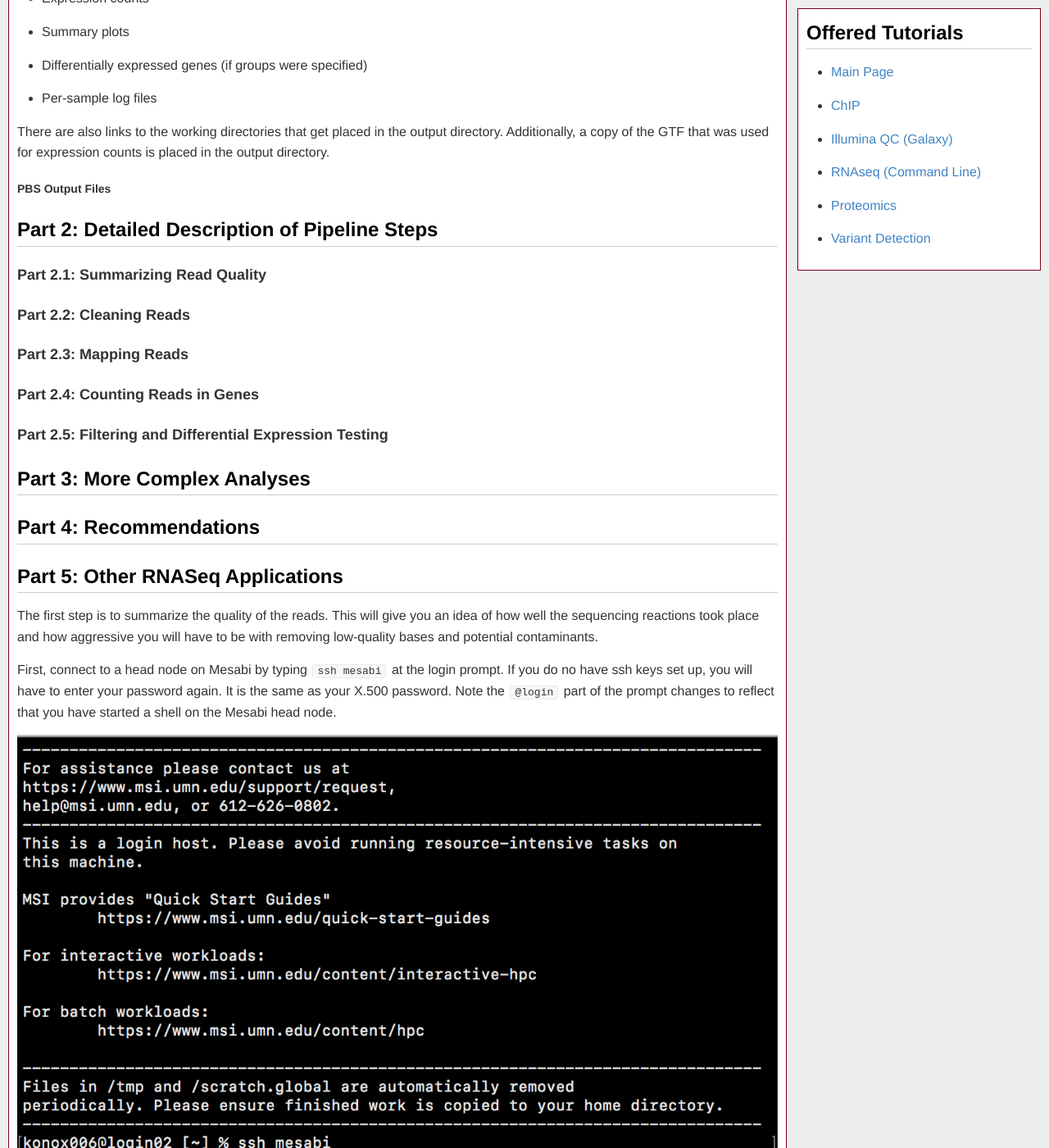
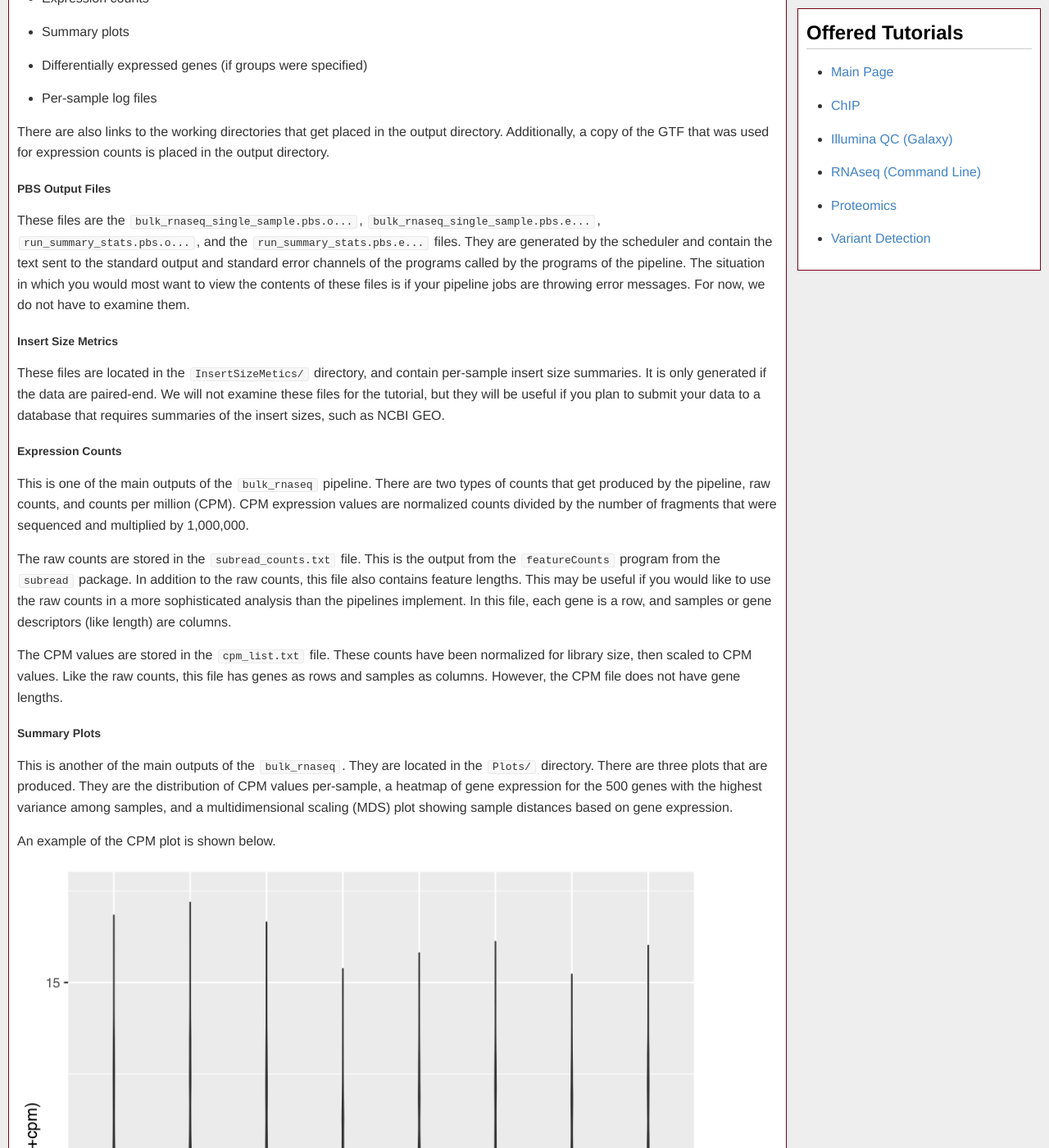
Before and after one commit to msi-ris/Tutorials, a Jekyll site: the page built from rnaseq_cmd.md, in a window 1280 px wide and 1400 px high, scrolled down 12348 px. Shown: the whole window at 82% size. Built offline with Jekyll 4.4.1, drawn with Linux system fonts in a browser that asks for light colours; some of the changed text lies outside the part shown.

Commit message:
update bulk rnaseq

```diff
--- a/rnaseq_cmd.md
+++ b/rnaseq_cmd.md
@@ -508,7 +508,80 @@ directory. Additionally, a copy of the GTF that was used for expression counts
 is placed in the output directory.
 
 ##### PBS Output Files
+These files are the `bulk_rnaseq_single_sample.pbs.o...`,
+`bulk_rnaseq_single_sample.pbs.e...`, `run_summary_stats.pbs.o...`, and the
+`run_summary_stats.pbs.e...` files. They are generated by the scheduler and
+contain the text sent to the standard output and standard error channels of the
+programs called by the programs of the pipeline. The situation in which you
+would most want to view the contents of these files is if your pipeline jobs
+are throwing error messages. For now, we do not have to examine them.
 
+##### Insert Size Metrics
+These files are located in the `InsertSizeMetics/` directory, and contain
+per-sample insert size summaries. It is only generated if the data are
+paired-end. We will not examine these files for the tutorial, but they will
+be useful if you plan to submit your data to a database that requires summaries
+of the insert sizes, such as NCBI GEO.
+
+##### Expression Counts
+This is one of the main outputs of the `bulk_rnaseq` pipeline. There are two
+types of counts that get produced by the pipeline, raw counts, and counts per
+million (CPM). CPM expression values are normalized counts divided by the number
+of fragments that were sequenced and multiplied by 1,000,000.
+
+The raw counts are stored in the `subread_counts.txt` file. This is the output
+from the `featureCounts` program from the `subread` package. In addition to the
+raw counts, this file also contains feature lengths. This may be useful if you
+would like to use the raw counts in a more sophisticated analysis than the
+pipelines implement. In this file, each gene is a row, and samples or gene
+descriptors (like length) are columns.
+
+The CPM values are stored in the `cpm_list.txt` file. These counts have been
+normalized for library size, then scaled to CPM values. Like the raw counts,
+this file has genes as rows and samples as columns. However, the CPM file does
+not have gene lengths.
+
+##### Summary Plots
+This is another of the main outputs of the `bulk_rnaseq`. They are located in
+the `Plots/` directory. There are three plots that are produced. They are the
+distribution of CPM values per-sample, a heatmap of gene expression for the
+500 genes with the highest variance among samples, and a multidimensional
+scaling (MDS) plot showing sample distances based on gene expression.
+
+An example of the CPM plot is shown below.
+
+![CPM]({{ "/graphics/rnaseq_cmd/cpm_plot.png" | prepend: site.baseurl }})
+
+Note that if you did not supply experimental groups, then the plots will not
+be colored. These plots are violin plots, which show the kernel density for each
+sample. They are perhaps more informative than barplots, because it is easier to
+see the shapes of the distributions. Here, we see that each sample has a high
+density of relatively lowly-expressed genes, a high density of
+moderately-expressed genes, and a long tail of very highly-expressed genes.
+
+An example of the heatmap of high variance genes is shown below.
+
+![Heatmap]({{ "/graphics/rnaseq_cmd/high_variance_heatmap.png" | prepend: site.baseurl }})
+
+The blue and red bars that correspond to sample groups will not be present if
+you did not supply experimental groups. This plot shows samples as columns and
+genes as rows. Samples are clustered based on similarity, with the distance
+relationships shown with the dendrogram. Gene expression (CPM) is displayed as
+rows, with red colors corresponding to low expression and yellow/white colors
+corresponding to high expression. Only the 500 genes with the highest variance
+among samples are shown.
+
+An example of the MDS plot is shown below.
+
+![MSD]({{ "/graphics/rnaseq_cmd/mds_plot.png" | prepend: site.baseurl }})
+
+MDS is a way to identify factors that explain similarities and dissimilarities
+among the samples. Samples that are more similar (have lower distance) appear
+closer together on the plot. In this case, samples from the same treatment group
+are more similar on average, than samples from different treatment groups. The
+exception is sample `GrpA.0.15`, which has high distance from every other
+sample. This makes sense, because in the CPM plot, its distribution of
+expression values is qualitatively different from each other sample.
 
 ## Part 2: Detailed Description of Pipeline Steps
 ### Part 2.1: Summarizing Read Quality
```
Also changed, not shown: other parts of rnaseq_cmd.md (+9 -9 lines), graphics/rnaseq_cmd/cpm_plot.png (added), graphics/rnaseq_cmd/high_variance_heatmap.png (added), graphics/rnaseq_cmd/mds_plot.png (added).
